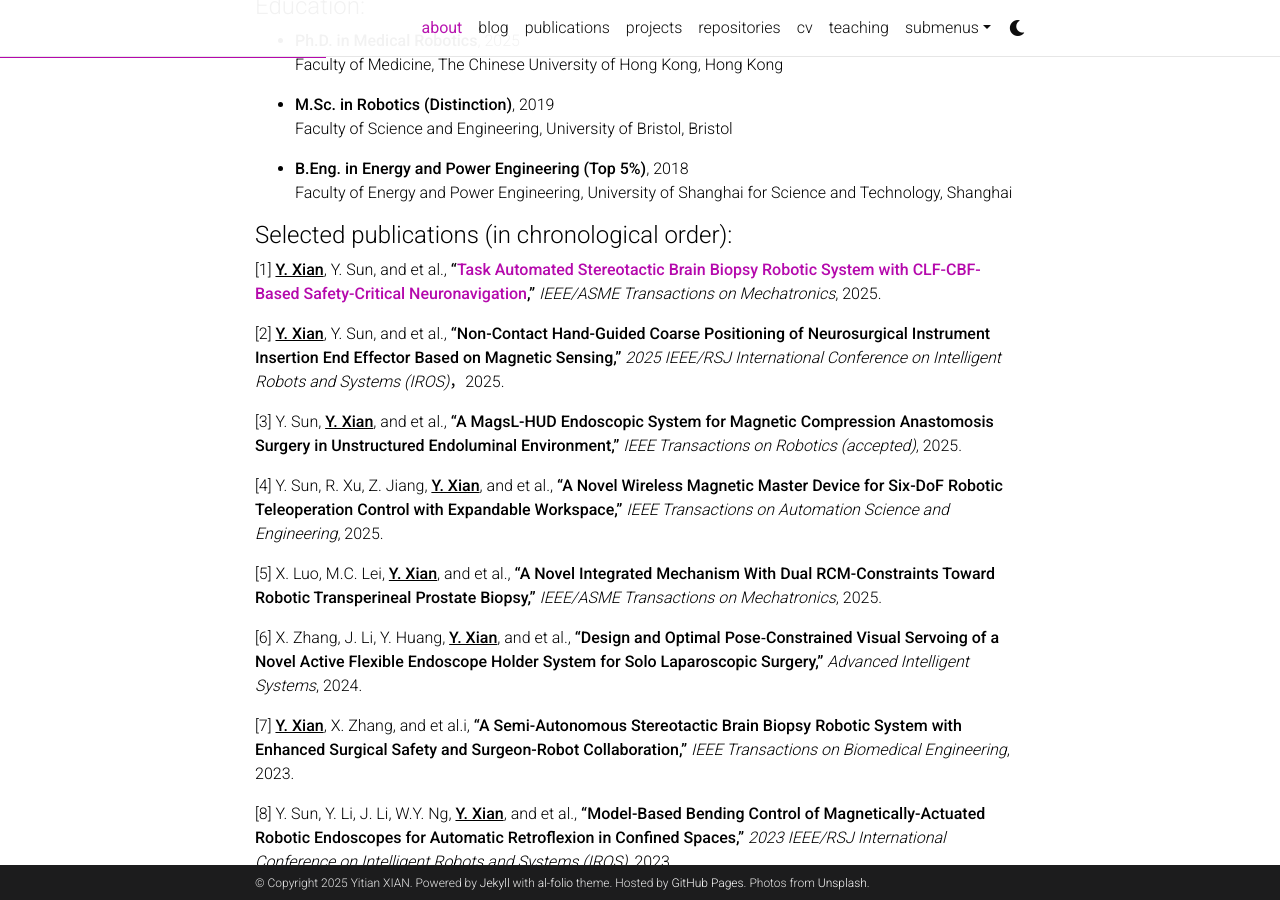
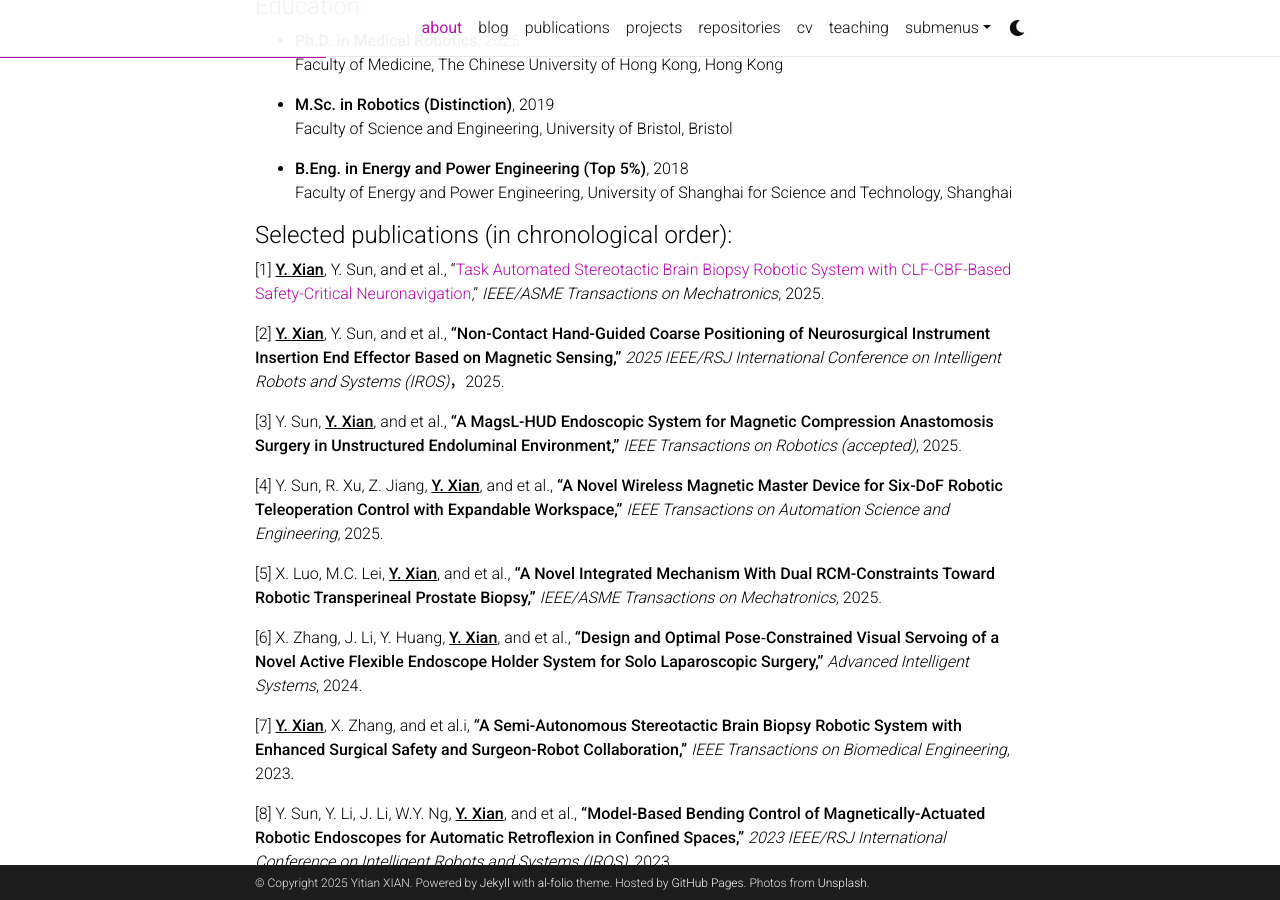
Before and after one commit to yitian-xian/yitian-xian.github.io, a Jekyll site: the page built from _pages/about.md, in a window 1280 px wide and 900 px high, scrolled down 489 px. Built offline with Jekyll 4.4.1, drawn with Linux system fonts in a browser that asks for light colours; full-size pictures stand in for the smaller copies a plugin makes; emoji names are drawn with the system emoji font; comment, search, counter and statistics services are not loaded; a style sheet for code colours, icons or effects is not loaded.

```diff
--- a/_pages/about.md
+++ b/_pages/about.md
@@ -40,7 +40,7 @@ Faculty of Energy and Power Engineering, University of Shanghai for Science and
 
 #### Selected publications (in chronological order):<br>
 
-[1] **<u>Y. Xian</u>**, Y. Sun, and et al., **“[Task Automated Stereotactic Brain Biopsy Robotic System with CLF-CBF-Based Safety-Critical Neuronavigation](https://ieeexplore.ieee.org/document/10907778),”** *IEEE/ASME Transactions on Mechatronics*, 2025.
+[1] **<u>Y. Xian</u>**, Y. Sun, and et al., “[Task Automated Stereotactic Brain Biopsy Robotic System with CLF-CBF-Based Safety-Critical Neuronavigation](https://ieeexplore.ieee.org/document/10907778),” *IEEE/ASME Transactions on Mechatronics*, 2025.
 
 [2] **<u>Y. Xian</u>**, Y. Sun, and et al., **“Non-Contact Hand-Guided Coarse Positioning of Neurosurgical Instrument Insertion End Effector Based on Magnetic Sensing,”** *2025 IEEE/RSJ International Conference on Intelligent Robots and Systems (IROS)*，2025.
 
```
